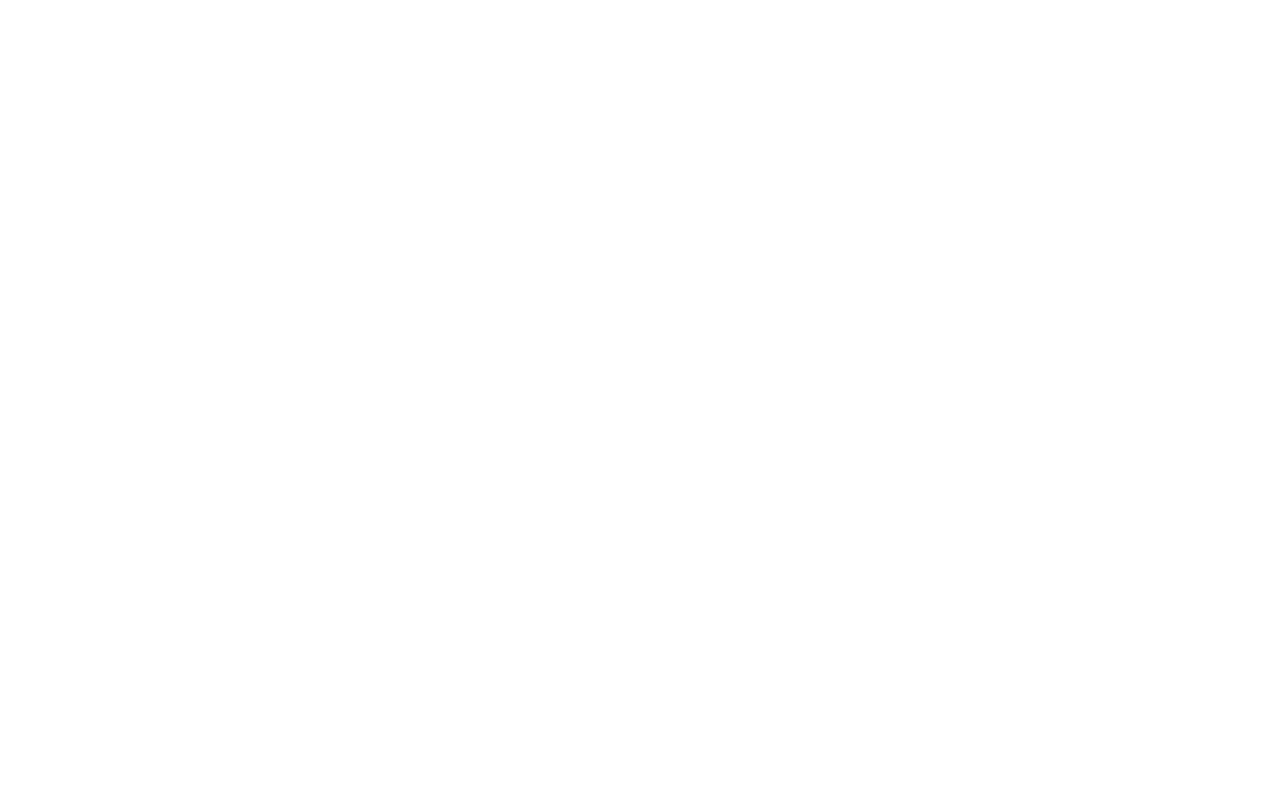
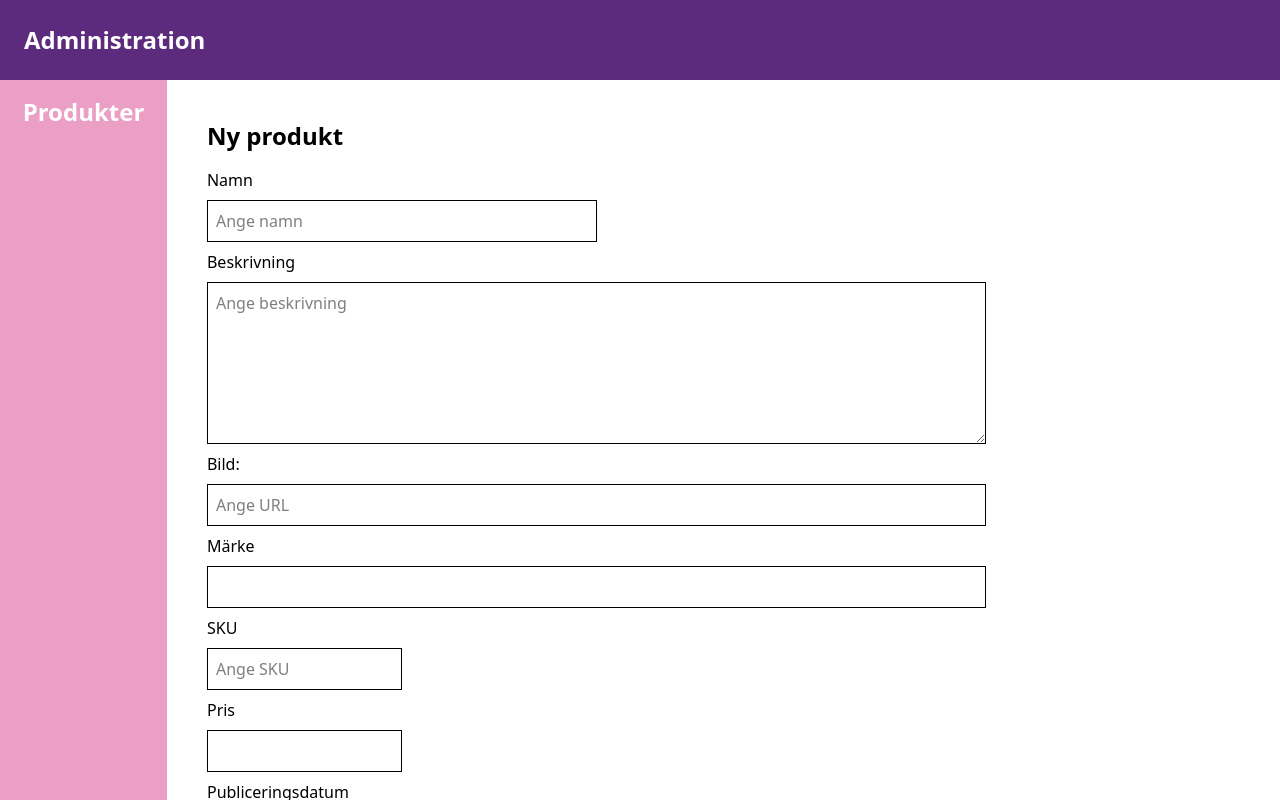
Before and after one commit to Mariella-Gustafsson/React-FreakyFashion, a React (Vite) app in the folder client/: page /admin/products/new in a window 1280 px wide. Before the commit this address had no page. Shown: the top 800 px of the page. Built offline with nearby package versions, Linux system fonts and the light colour scheme; the HTML template or start-up script is replaced by a standard one.

Commit message:
- Lägg till adminsida för nya produkter - Implementera formulär för att lägga till nya produkter

```diff
--- a/client/src/App.jsx
+++ b/client/src/App.jsx
@@ -5,6 +5,9 @@
 import { Routes, Route } from "react-router-dom";
 import SearchPage from './pages/SearchPage'
 import Cart from './pages/Cart'
+import AdminLayout from './layout/AdminLayout';
+import AdminList from './pages/AdminList'
+import AdminNewProduct from './pages/AdminNewProduct';
 
 function App() {
 
@@ -14,6 +17,8 @@
       <Route path="/products/:url_slug" element={<MainLayout><ProductPage /></MainLayout>} />
       <Route path="/search" element={<MainLayout><SearchPage /></MainLayout>} />
       <Route path="/basket" element={<MainLayout><Cart /></MainLayout>} />
+      <Route path="/admin/products" element={<AdminLayout><AdminList /></AdminLayout>} />
+      <Route path="/admin/products/new" element={<AdminLayout><AdminNewProduct /></AdminLayout>} />
     </Routes>
   )
 }
--- /dev/null
+++ b/client/src/component/Admin/NewProduct.jsx
@@ -0,0 +1,166 @@
+import { useState } from "react";
+
+function NewProduct () {
+
+  const [formData, setFormData] = useState({
+    product_name: "",
+    description: "",
+    picture_url: "",
+    brand: "",
+    SKU: "",
+    price: "",
+    publish_date: ""
+  })
+
+  function generateUrlSlug (product_name) {
+    const urlSlug = product_name
+                    .toLowerCase() //omvandlar produktnamnet till små bokstäver
+                    .trim() // tar bort white space från början och slutet på produktnamnet
+                    .replace(/\s/g, "-") // ersätter all white space med bindestreck
+                    .replace(/[åä]/g, "a") //ersätter å och ä i produktnamnet med a
+                    .replace(/[ö]/g, "o") // ersätter ö i produktnamnet med o
+                    .replace(/[^a-z0-9-]/g, "") // tar bort alla specialtecken från produktnamnet
+                    .replace(/-+/g, "-"); // tar bort flera bindestreck som sitter ihop och ersätter med ett
+    const randomNumber = Math.floor(Math.random() * 9999);
+    const generatedUrlSlug = urlSlug + randomNumber;
+    return generatedUrlSlug;
+  };
+
+  const handleInputChange = (e) => {
+    console.log("handle input change");
+    const { name, value } = e.target;
+
+    setFormData({
+      ...formData,
+      [name]: value
+    })
+
+  }
+
+  const handleSubmit = (e) => {
+    e.preventDefault();
+    console.log("handle submit");
+    const { product_name } = formData;
+    const url_slug = generateUrlSlug(product_name);
+    console.log(url_slug);
+    const product = {...formData, url_slug: url_slug};
+    console.log(product);
+
+    fetch("http://localhost:8000/api/products", {
+      method: "POST",
+      headers: {
+        "Content-Type": "application/json",
+      },
+      body: JSON.stringify(product)
+    })
+    .then(resp => {
+      console.log("nollställa form");
+      setFormData({product_name: "",
+      description: "",
+      picture_url: "",
+      brand: "",
+      SKU: "",
+      price: "",
+      publish_date: ""
+    });
+  });
+}
+
+  return (
+    <section className="m-10 w-[70%]">
+      <h1 className="text-2xl font-bold pb-4">
+        Ny produkt
+      </h1>
+
+      <form className="flex flex-col gap-2" onSubmit={handleSubmit}>
+        <label for="product_name">Namn</label>
+        <input
+          type="text"
+          name="product_name"
+          value={formData.product_name}
+          onChange={handleInputChange}
+          id="product_name"
+          placeholder="Ange namn"
+          maxlength="50"
+          required
+          className="w-1/2 border-1 p-2"
+        />
+
+        <label for="description">Beskrivning</label>
+        <textarea
+          name="description"
+          value={formData.description}
+          onChange={handleInputChange}
+          id="description"
+          cols="30"
+          rows="6"
+          placeholder="Ange beskrivning"
+          className="border-1 p-2">
+        </textarea>
+
+        <label for="picture">Bild:</label>
+        <input
+          type="text"
+          name="picture_url"
+          value={formData.picture_url}
+          onChange={handleInputChange}
+          id="picture"
+          placeholder="Ange URL"
+          required
+          className="border-1 p-2"
+        />
+
+        <label for="brand">Märke</label>
+        <input
+          type="text"
+          id="brand"
+          name="brand"
+          value={formData.brand}
+          onChange={handleInputChange}
+          className="border-1 p-2"
+        />
+
+        <label for="SKU">SKU</label>
+        <input
+          type="text"
+          id="SKU"
+          name="SKU"
+          value={formData.SKU}
+          onChange={handleInputChange}
+          placeholder="Ange SKU"
+          pattern="[A-Z]{3}[0-9]{3}"
+          required
+          className="border-1 w-1/4 p-2"
+        />
+
+        <label for="price">Pris</label>
+        <input
+          type="number"
+          id="price"
+          name="price"
+          value={formData.price}
+          onChange={handleInputChange}
+          className="w-1/4 border-1 p-2"
+        />
+
+        <label for="publish_date">Publiceringsdatum</label>
+        <input
+          type="date"
+          id="publish_date"
+          name="publish_date"
+          value={formData.publish_date}
+          onChange={handleInputChange}
+          className="w-1/2 border-1 p-2"
+        />
+
+        <button
+          type="submit"
+          className="border-1 border-black p-4 bg-[#5D2B7E] text-[#e9acca] font-bold shadow-md shadow-black w-[40%] mt-4">
+            Lägg till
+        </button>
+      </form>
+		</section>
+  )
+}
+
+export default NewProduct;
--- /dev/null
+++ b/client/src/component/Admin/ProductTable.jsx
@@ -0,0 +1,40 @@
+function ProductTable () {
+
+  return (
+    <section>
+      <div className="flex place-content-between mt-10">
+				<h1 className="ml-8 text-2xl font-bold">
+					Produkter
+				</h1>
+
+				<div className="flex flex-row mr-16 gap-5">
+					<button className="load-products-btn button-styles flex items-center">
+						Ladda produkter
+					</button>
+					<a href="/admin/products/new" className="button-styles flex items-center">
+						Ny produkt
+					</a>
+				</div>
+			</div>
+
+      <table className="table-styles">
+        <thead className="table-header">
+          <tr className="table-titles">
+            <th scope="col" className="font-bold">Namn</th>
+            <th scope="col">SKU</th>
+            <th scope="col">Pris</th>
+          </tr>
+        </thead>
+        <tbody>
+          <tr className="empty-row">
+            <td></td>
+            <td></td>
+            <td></td>
+          </tr>
+        </tbody>
+      </table>
+    </section>
+  )
+}
+
+export default ProductTable;
--- /dev/null
+++ b/client/src/component/AdminAside.jsx
@@ -0,0 +1,10 @@
+function AdminAside () {
+
+  return (
+    <aside className="w-[15%] bg-[#eb9fc5] min-h-screen text-white font-bold flex justify-center text-2xl pt-4">
+      Produkter
+    </aside>
+  )
+}
+
+export default AdminAside;
--- /dev/null
+++ b/client/src/component/Header/AdminHeader.jsx
@@ -0,0 +1,10 @@
+function AdminHeader () {
+
+  return (
+    <header className="flex items-center pl-6 bg-[#5D2B7E] w-[full] h-[80px] font-bold text-white text-2xl">
+      Administration
+    </header>
+  )
+}
+
+export default AdminHeader;
--- a/client/src/layout/AdminLayout.jsx
+++ b/client/src/layout/AdminLayout.jsx
@@ -0,0 +1,22 @@
+import AdminAside from "../component/AdminAside";
+import AdminHeader from "../component/Header/AdminHeader";
+
+function AdminLayout ({children}) {
+
+  return (
+    <>
+      <AdminHeader />
+      <div className="flex min-h-screen">
+        <AdminAside />
+
+        <div className="w-full">
+        <main className="overflow-auto">
+          {children}
+        </main>
+        </div>
+      </div>
+    </>
+  )
+}
+
+export default AdminLayout;
--- a/client/src/pages/AdminNewProduct.jsx
+++ b/client/src/pages/AdminNewProduct.jsx
@@ -0,0 +1,10 @@
+import NewProduct from "../component/Admin/NewProduct";
+
+function AdminNewProduct () {
+
+  return (
+    <NewProduct />
+  )
+}
+
+export default AdminNewProduct;
```
Also changed, not shown: client/src/pages/AdminList.jsx (+9 -0 lines), 1 other file (tests, documents, lock files or other folders).
